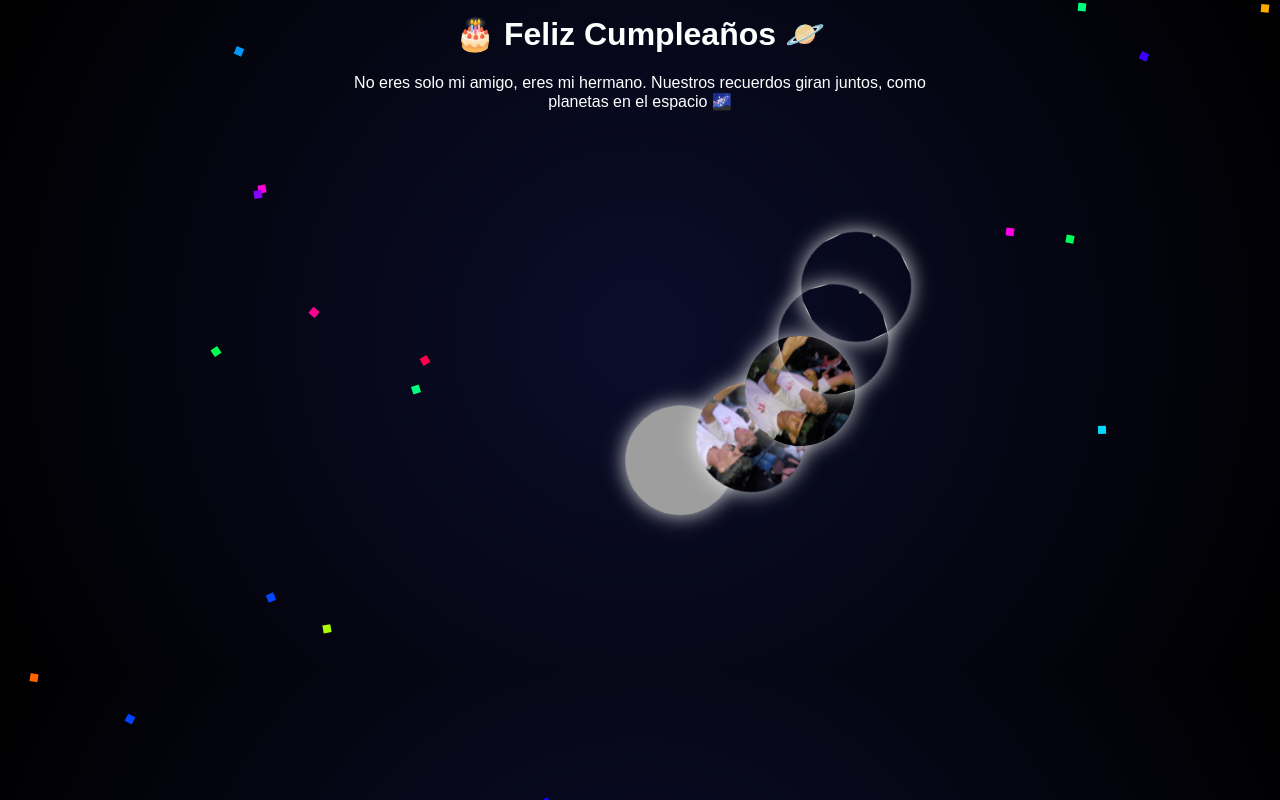
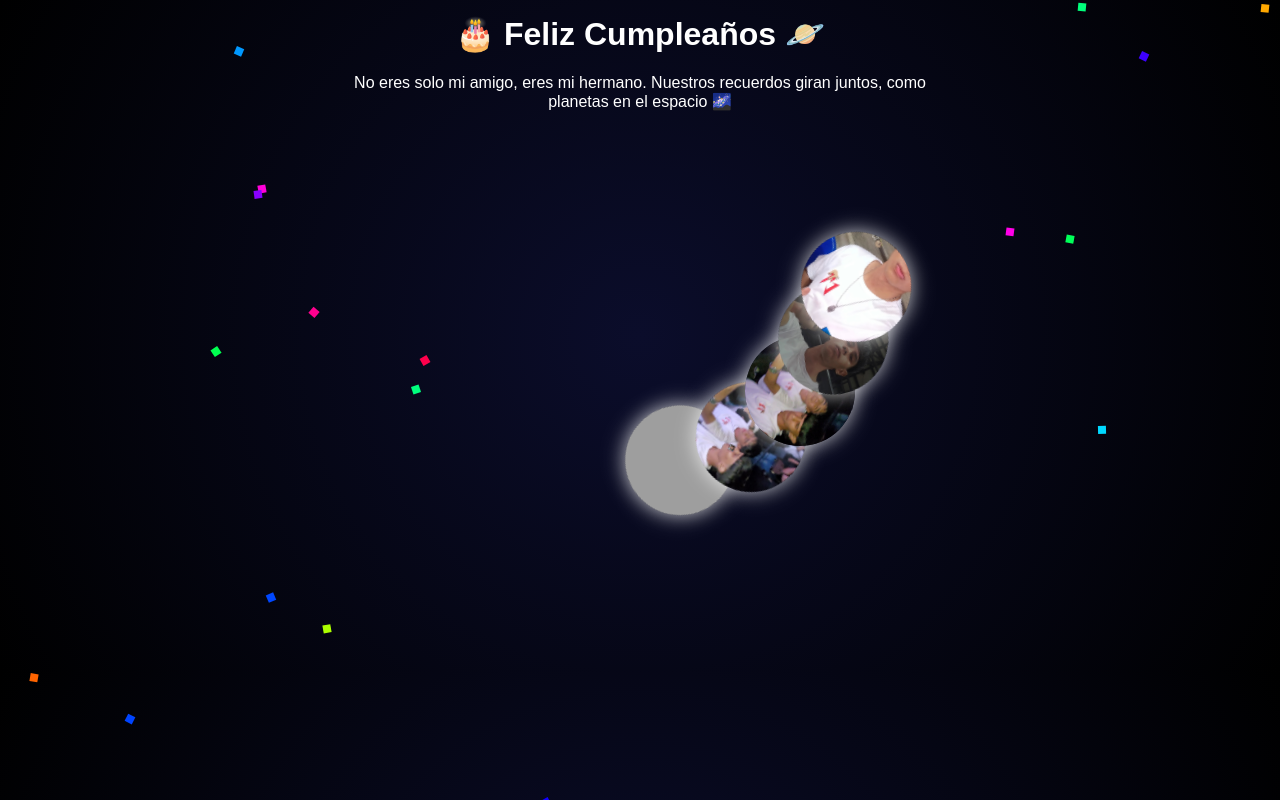
Before and after one commit to christophercisneros119-ops/Cumplea-os18, a plain HTML site: page index.html in a window 1280 px wide. Drawn offline with Linux system fonts and the light colour scheme; grey boxes are pictures that could not be loaded.

Commit message:
Actualizar index.html

```diff
--- a/index.html
+++ b/index.html
@@ -109,8 +109,8 @@ const fotos = [
   "20251108_175653.jpg",
   "IMG-20251224-WA0025.jpg",
   "Screenshot_20251218_195810_Gallery.jpg",
-  "foto4.jpg",      // Cambia estos nombres por tus archivos reales
-  "foto5.jpg"
+  "IMG_20251108_212018_198.jpg",      // Cambia estos nombres por tus archivos reales
+  "Screenshot_20251224_151059_Instagram.jpg"
 ];
 
 function crearPlanetas() {
```
